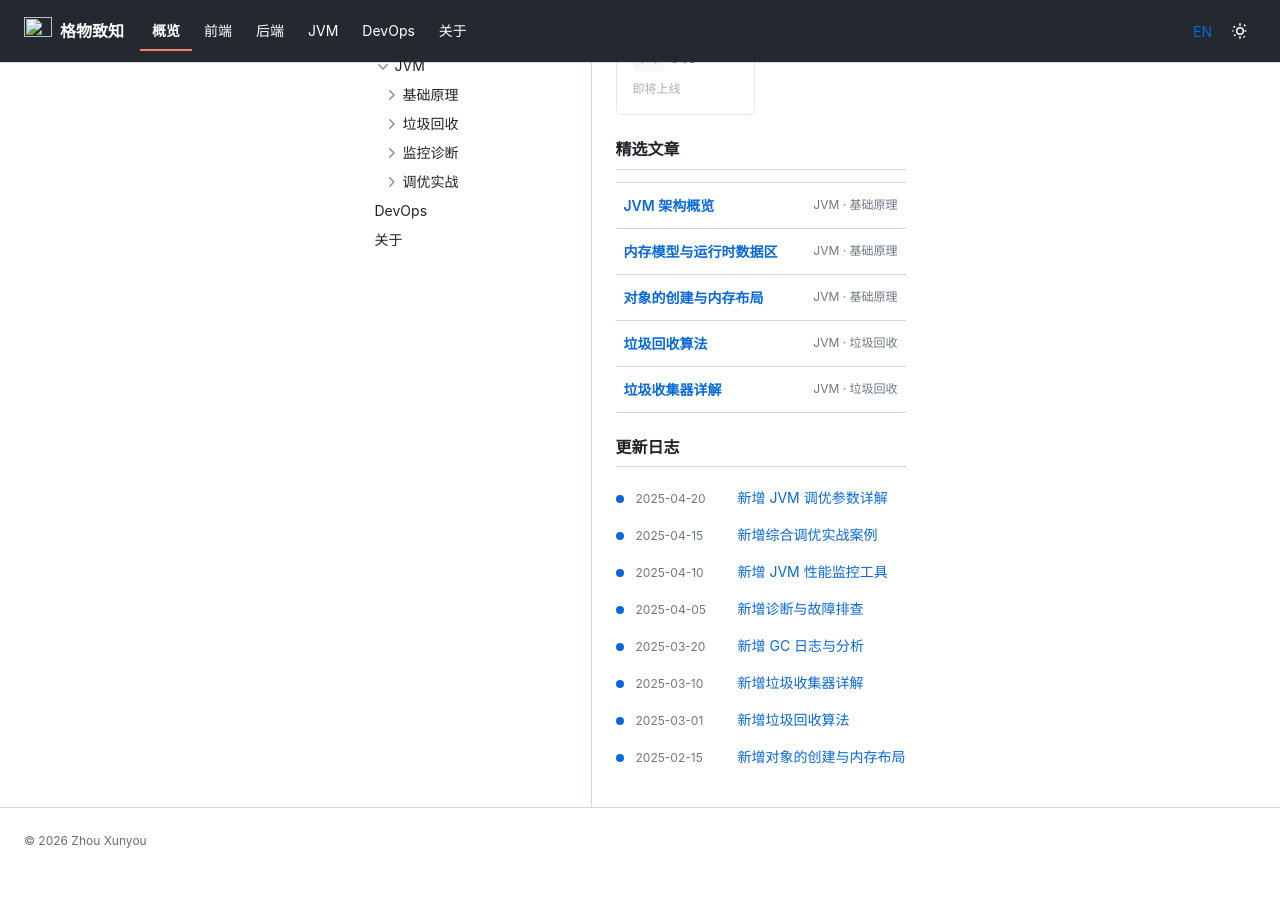
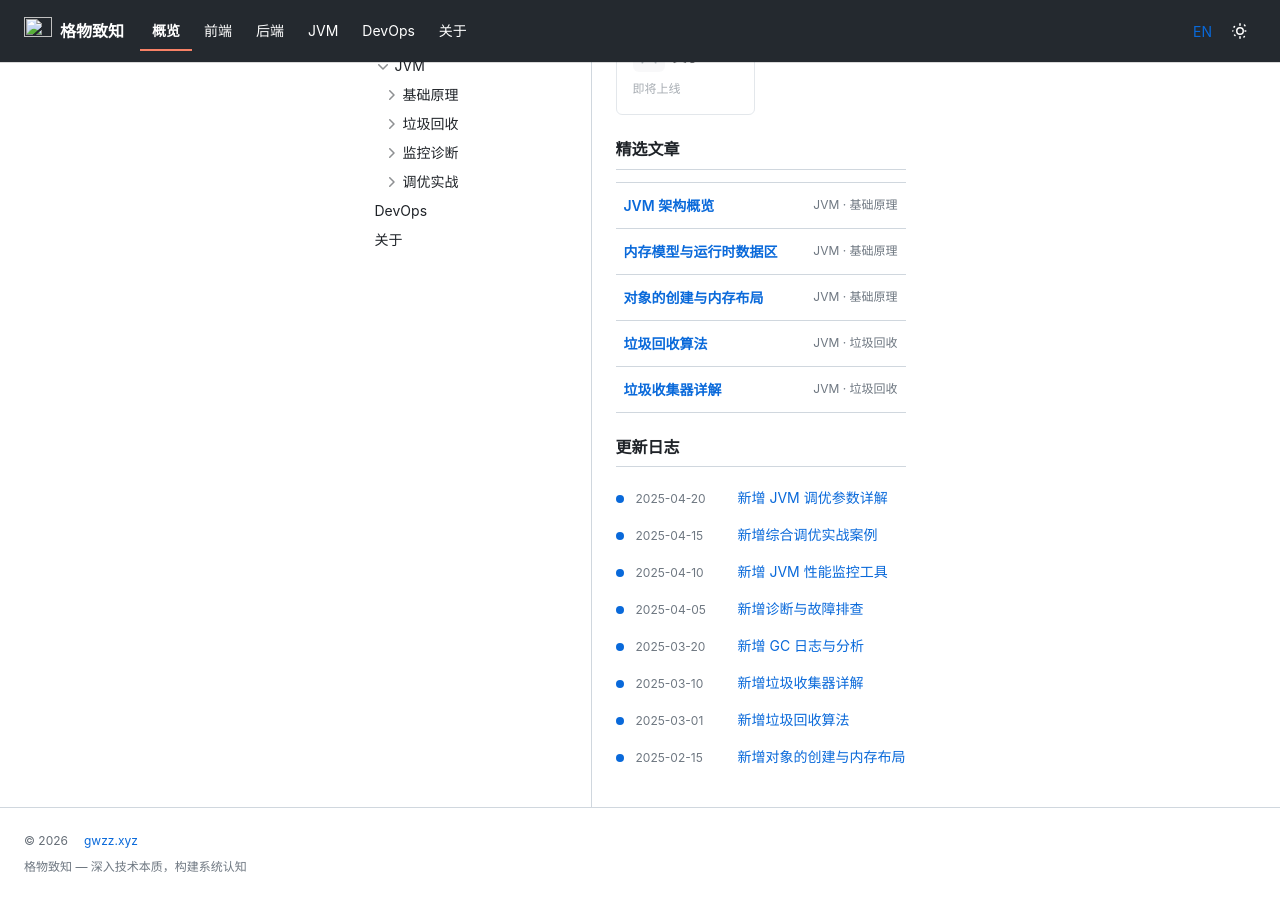
Before and after one commit to ZhouXunYou/zhouxunyou.github.io, a Jekyll site: the page built from index.markdown, in a window 1280 px wide and 900 px high, scrolled down 534 px. Built offline with Jekyll 4.4.1, drawn with Linux system fonts in a browser that asks for light colours; before the commit the page ends 1408 px from its top, so only the background shows below that.

Commit message:
完善底部版权区域：添加域名链接和格物致知标语，移除作者名

```diff
--- a/_includes/footer.html
+++ b/_includes/footer.html
@@ -1,7 +1,9 @@
 <footer class="gh-footer" role="contentinfo">
   <div class="gh-footer-inner">
     <ul class="gh-footer-links">
-      <li>&copy; {{ 'now' | date: "%Y" }} {{ site.author | default: site.title | escape }}</li>
+      <li>&copy; {{ 'now' | date: "%Y" }}</li>
+      <li><a href="https://gwzz.xyz">gwzz.xyz</a></li>
     </ul>
+    <p class="gh-footer-motto">格物致知 — 深入技术本质，构建系统认知</p>
   </div>
 </footer>
--- a/_sass/minima/_layout.scss
+++ b/_sass/minima/_layout.scss
@@ -172,6 +172,12 @@
   }
 }
 
+.gh-footer-motto {
+  margin: $spacing-2 0 0;
+  color: var(--color-text-tertiary);
+  font-size: $font-size-small;
+}
+
 // Back button
 .gh-back-btn {
   display: inline-flex;
```
